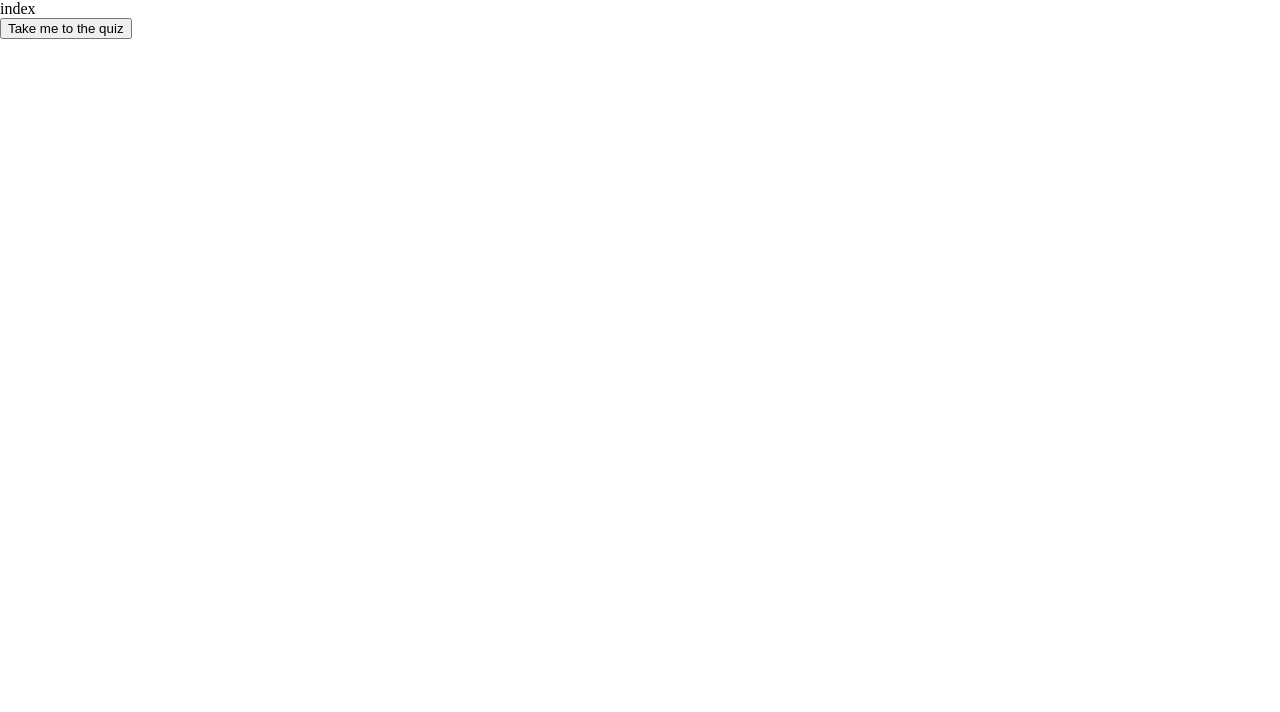
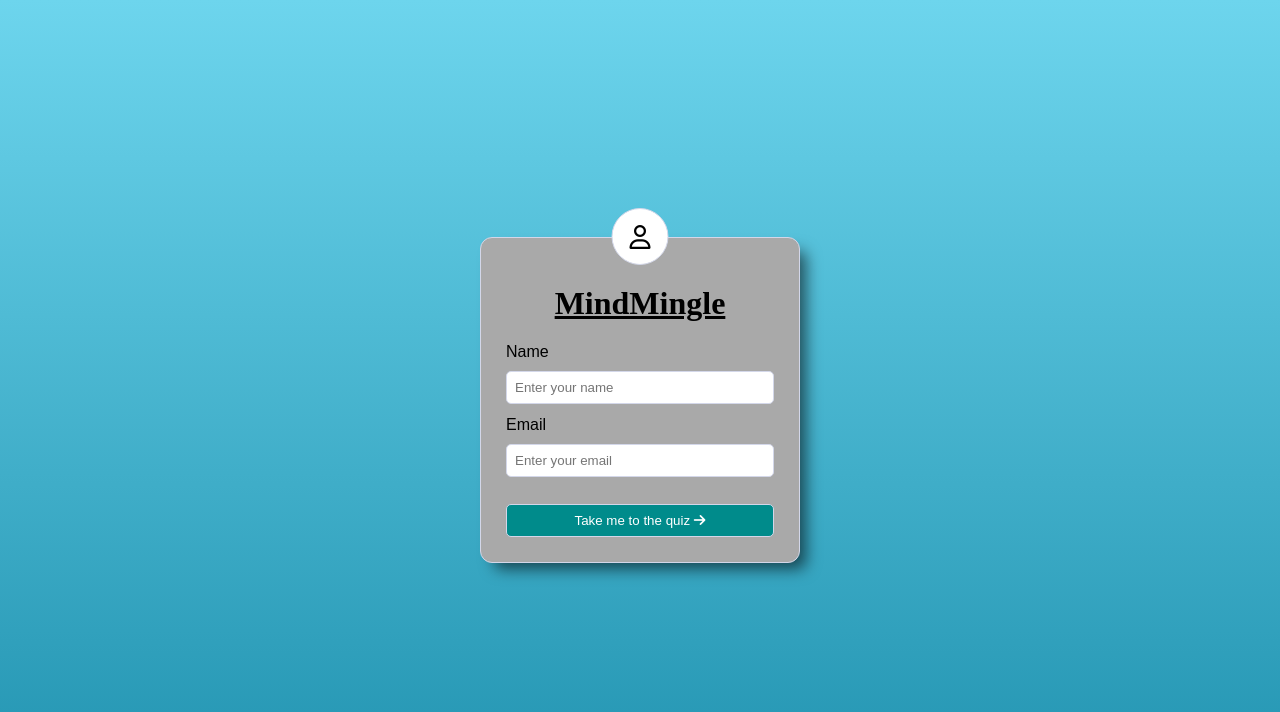
Before and after one commit to iamyashkhandelwal/quiz-app-nextjs, a Next.js app: page / in a window 1280 px wide. Shown: the top 712 px of the page. Built offline with nearby package versions, Linux system fonts and the light colour scheme.

Commit message:
Designed home page.

```diff
--- a/pages/index.js
+++ b/pages/index.js
@@ -1,17 +1,45 @@
 import { setCookie } from '@/lib/session';
 import { useRouter } from 'next/router';
-import React from 'react'
+import React, { useState } from 'react';
+import styles from './index.module.css';
+import Head from 'next/head';
 
 const Index = () => {
   const router = useRouter();
+  const [ name, setName ] = useState('');
+  const [ email, setEmail ] = useState('');
+  const [ error, setError ] = useState({ name: false, email: false });
   const handleOnClick = () => {
+    if(!name || !email) {
+      setError({ ...error, ...!name ? { name: true } : { name: false }, ...!email ? { email: true } : { email: false } });
+      return;
+    }
     setCookie('isAuth', true);
-    router.push('/quiz');
+    router.push(`/quiz?name=${name.toLowerCase()}`);
   }
   return (
     <>
-      <div>index</div>
-      <button onClick={handleOnClick}>Take me to the quiz</button>
+      <Head>
+        <link rel="stylesheet" href="https://cdnjs.cloudflare.com/ajax/libs/font-awesome/6.4.2/css/all.min.css" />
+        <title>MindMingle - A Quiz App</title>
+      </Head>
+      <div className={styles.container}>
+        <div className={styles.card}>
+          <span className={styles.userIcon}>
+            <i className="fa-regular fa-user"></i>
+          </span>
+          <h1>MindMingle</h1>
+          <label className={styles.label} htmlFor='name'>Name</label>
+          <input className={`${styles.input} ${error.name ? styles.error : ''}`} name='name' type='text' placeholder='Enter your name' onChange={({ target }) => setName(target.value)} />
+
+          <label className={styles.label} htmlFor='email'>Email</label>
+          <input className={`${styles.input} ${error.email ? styles.error : ''}`} name='email' type='email' placeholder='Enter your email' onChange={({ target }) => setEmail(target.value)} />
+
+          <button type='submit' onClick={handleOnClick}>
+            Take me to the quiz <i className="fa-solid fa-arrow-right"></i>
+          </button>
+        </div>
+      </div>
     </>
   )
 }
--- /dev/null
+++ b/pages/index.module.css
@@ -0,0 +1,75 @@
+.container {
+  background: #2193b0;  /* fallback for old browsers */
+  background: -webkit-linear-gradient(to bottom, #6dd5ed, #2193b0);  /* Chrome 10-25, Safari 5.1-6 */
+  background: linear-gradient(to bottom, #6dd5ed, #2193b0); /* W3C, IE 10+/ Edge, Firefox 16+, Chrome 26+, Opera 12+, Safari 7+ */
+  height: 100vh;
+  width: 100%;
+  display: flex;
+  align-items: center;
+  justify-content: center;
+}
+
+.card {
+  padding: 25px;
+  border: 1px solid #d3d7e9;
+  border-radius: 12px;
+  width: min-content;
+  margin: auto;
+  font-family: Arial, Helvetica, sans-serif;
+  position: relative;
+  background: darkgrey;
+  box-shadow: 10px 10px 15px -4px rgba(0,0,0,0.58);
+  -webkit-box-shadow: 10px 10px 15px -4px rgba(0,0,0,0.58);
+  -moz-box-shadow: 10px 10px 15px -4px rgba(0,0,0,0.58);
+}
+.card > h1 {
+  text-align: center;
+  text-decoration: underline;
+  font-family: cursive;
+}
+
+.userIcon {
+  position: absolute;
+  top: -30px;
+  left: 50%;
+  transform: translateX(-50%);
+  border-radius: 50%;
+  width: 55px;
+  height: 55px;
+  display: flex;
+  align-items: center;
+  justify-content: center;
+  background-color: white;
+  border: 1px solid #d3d7e9;
+}
+.userIcon > i {
+  font-size: 24px;
+}
+
+.label {
+  display: block;
+  margin-bottom: 10px;
+}
+.input {
+  width: 250px;
+  outline: none;
+  padding: 8px;
+  margin-bottom: 12px;
+  border-radius: 5px;
+  border: 1px solid #d3d7e9;
+}
+.error {
+  border: 1px solid red;
+}
+
+.card button {
+  width: 100%;
+  padding: 8px;
+  outline: none;
+  border: 1px solid #d3d7e9;
+  border-radius: 5px;
+  margin-top: 15px;
+  cursor: pointer;
+  background-color: darkcyan;
+  color: white;
+}
```
